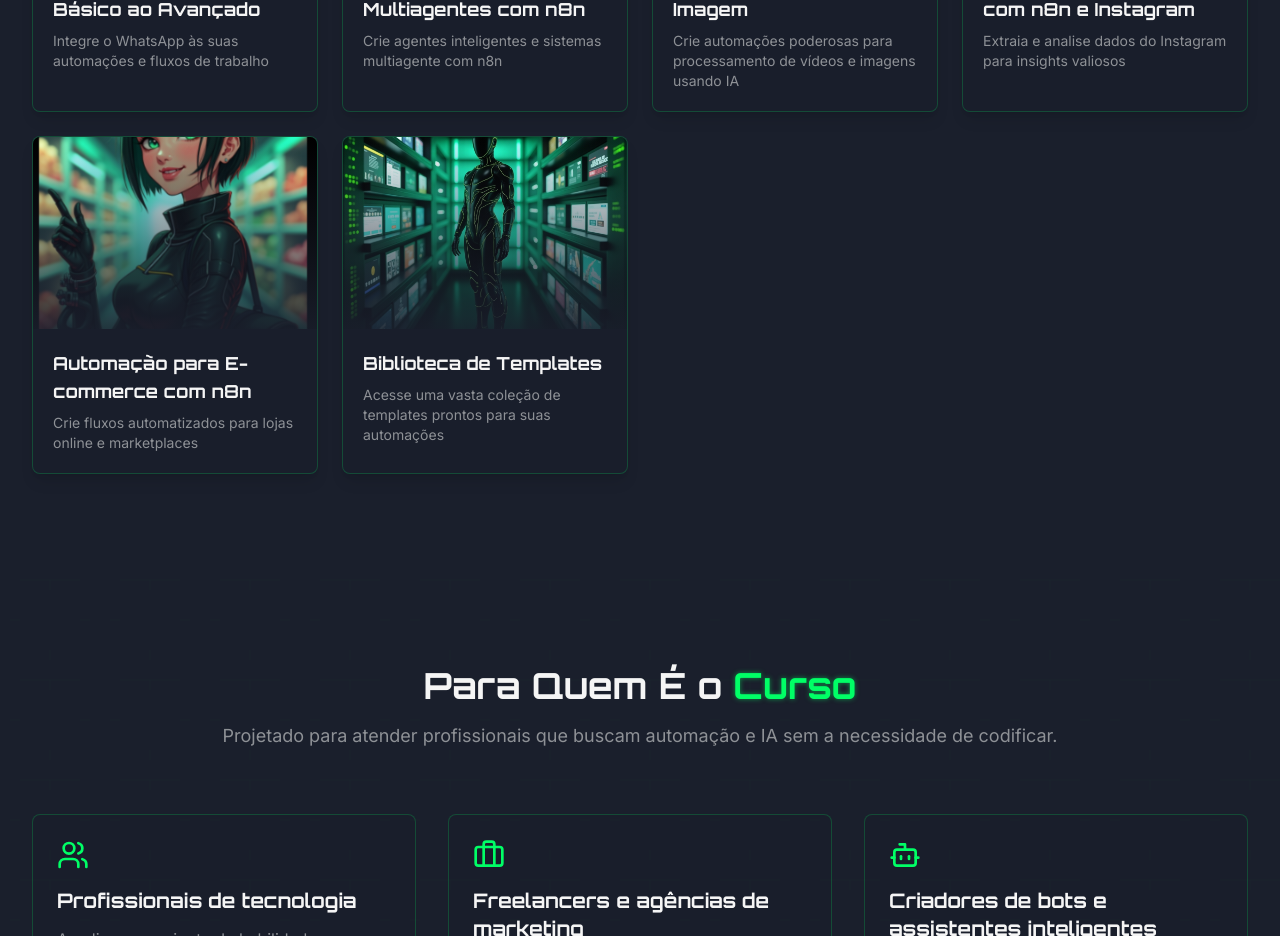
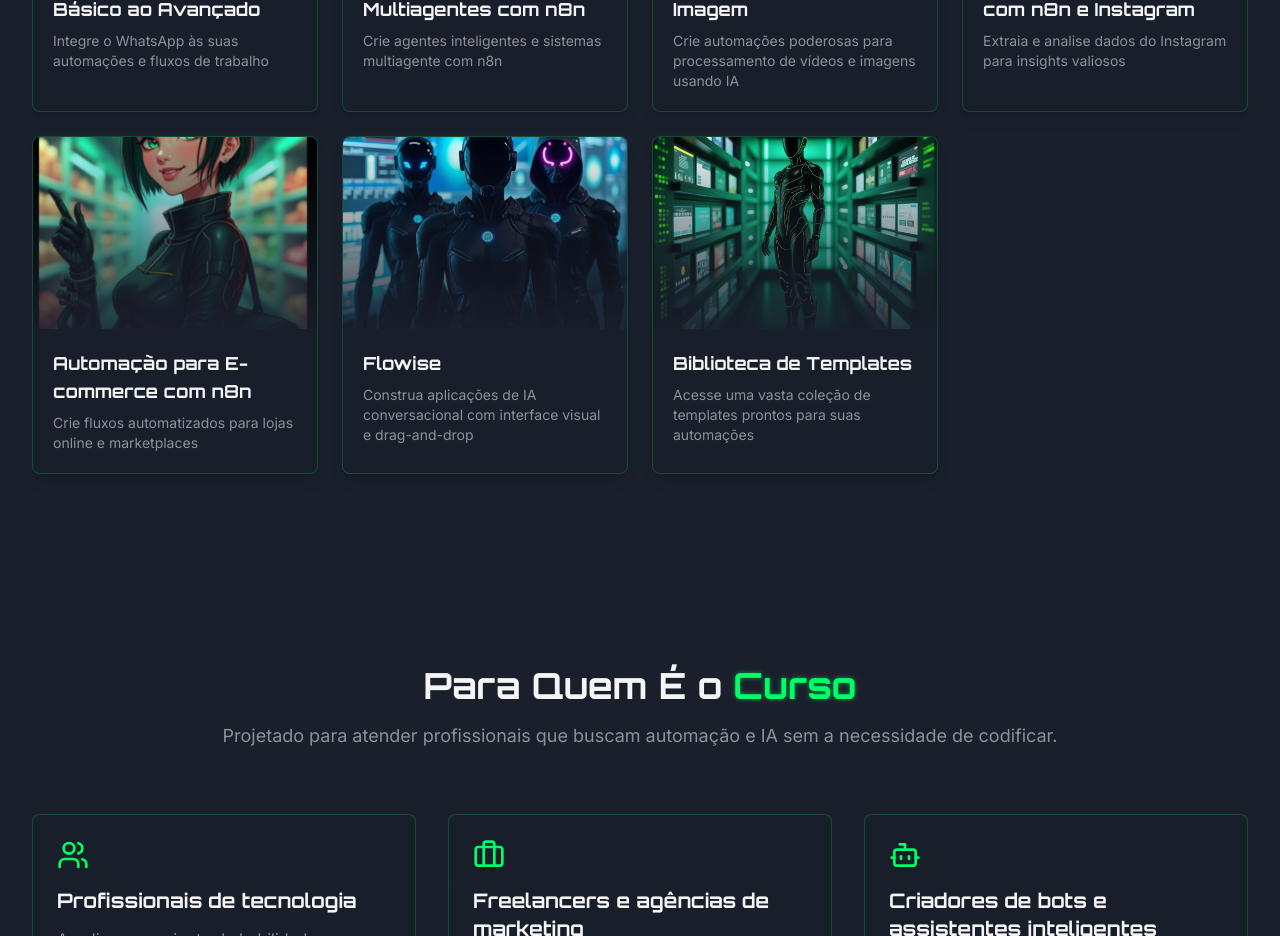
Before and after one commit to Iadonai/ai-automation-flow-master, a React (Vite) app: page / in a window 1280 px wide. Shown: the part 5260-6196 px from the top of the page. Built offline with nearby package versions, Linux system fonts and the light colour scheme.

Commit message:
Refactor: Reorder course modules
Move the "Flowise" module before the "Template Library" module in the course modules list.

```diff
--- a/src/components/CourseModules.tsx
+++ b/src/components/CourseModules.tsx
@@ -78,6 +78,11 @@ const CourseModules: React.FC<CourseModulesProps> = ({ moduleImages }) => {
       image: moduleImages[7]
     },
     {
+      title: "Flowise",
+      description: "Construa aplicações de IA conversacional com interface visual e drag-and-drop",
+      image: "/lovable-uploads/19d747d4-53ee-4562-93e1-3472e92e1b15.png"
+    },
+    {
       title: "Biblioteca de Templates",
       description: "Acesse uma vasta coleção de templates prontos para suas automações",
       image: "/lovable-uploads/61dfcfa1-38d9-4256-9fae-70f492ab8dac.png"
```
Also changed, not shown: public/lovable-uploads/19d747d4-53ee-4562-93e1-3472e92e1b15.png (added).
